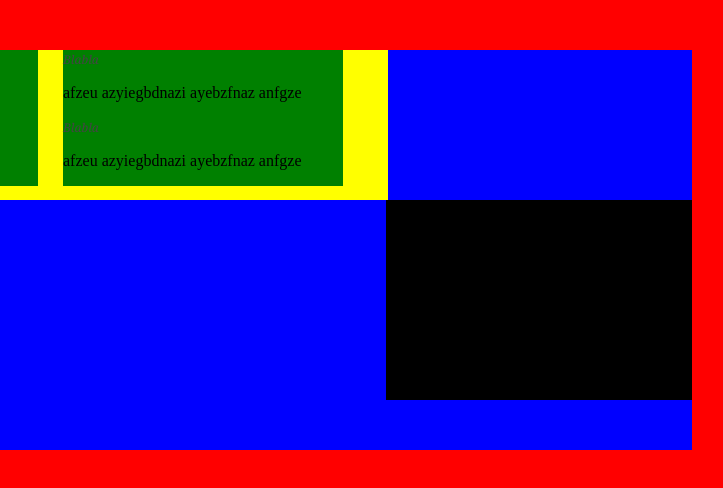
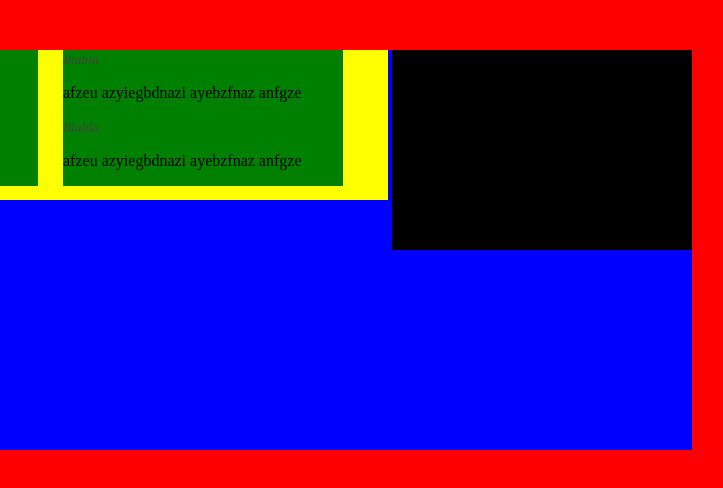
Before and after one commit to iknsa-formation-tp/aston-1-html-css-bower-grunt-compass, a website: page app/home.html in a window 1280 px wide. Shown: the full height of the page, 492-1215 px from the left. Drawn offline with nearby package versions, Linux system fonts and the light colour scheme; files that its build step writes are made by us from their sources.

Commit message:
second_test

```diff
--- a/app/sass/app.scss
+++ b/app/sass/app.scss
@@ -14,7 +14,7 @@ article {
 
 aside {
 	float:right;
-	width:306px;
+	width:300px;
 	min-height:200px;
 	background:black;
 }
```
